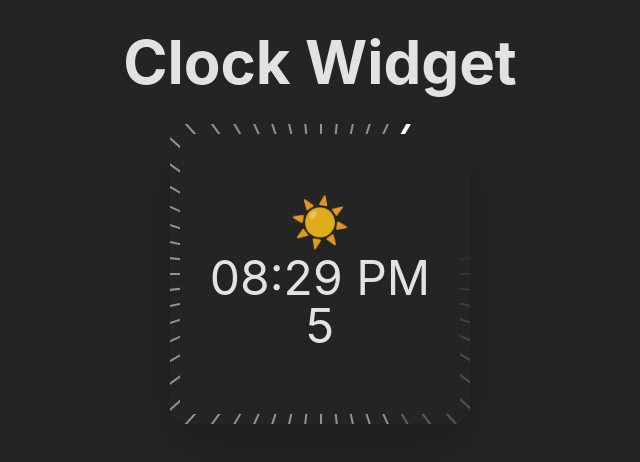
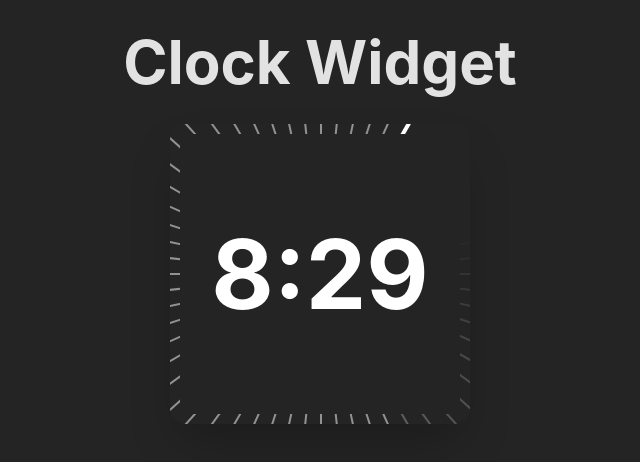
Before and after one commit to saldanaj97/widget-sandbox, a React (Vite) app: page / in a window 1280 px wide. Shown: the top 462 px of the page, without its empty margins (320-960 px from the left). Built offline with nearby package versions, Linux system fonts and the light colour scheme.

Commit message:
update Clock component to enhance time display with improved styling and larger font size

```diff
--- a/src/Clock.tsx
+++ b/src/Clock.tsx
@@ -18,16 +18,16 @@ export const Clock = () => {
       </div>
       {/* Time and emoji container */}
       <div className="absolute inset-0 m-2.5 flex flex-col items-center justify-center gap-2 bg-[#242424]">
-        <div>
-          <p className="text-5xl">{"☀️"}</p>
-        </div>
         <div className="flex flex-col">
-          <p className="text-center text-5xl">
-            {date.toLocaleTimeString([], {
-              hour: "2-digit",
-              minute: "2-digit",
-            })}
-            <p>{date.getSeconds()}</p>
+          <p className="space-x-0 text-center text-8xl font-bold text-white">
+            {
+              date
+                .toLocaleTimeString([], {
+                  hour: "numeric",
+                  minute: "2-digit",
+                })
+                .split(" ")[0]
+            }
           </p>
         </div>
       </div>
```
